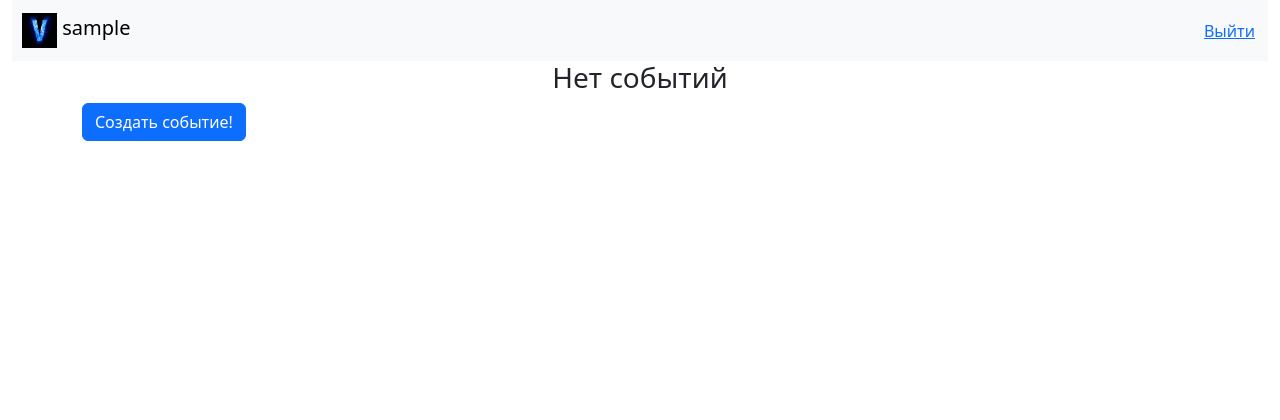
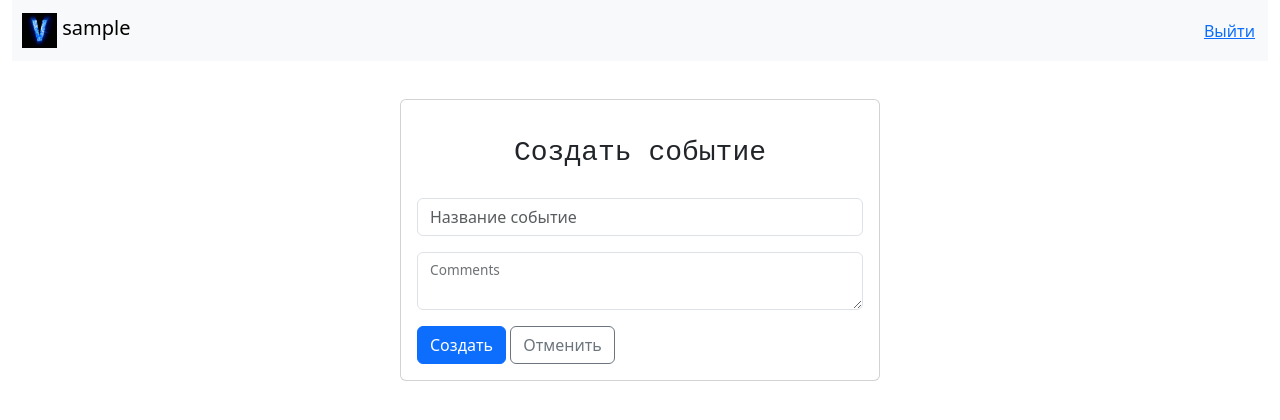
Before and after one commit to mikefromru/user-events, a Django app: page / in a window 1280 px wide. Shown: the top 420 px of the page. Run offline with Django 4.2, Linux system fonts and the light colour scheme; the visitor is signed in with stand-in values (Sample User, id 1); data that the repository does not hold is empty; some libraries are stand-ins or nearby versions.

Commit message:
Added ParticipantsListingField in event app

```diff
--- a/app/serializers.py
+++ b/app/serializers.py
@@ -18,8 +18,15 @@ class EventSerializer(serializers.ModelSerializer):
         model = Event
         fields = ('id', 'title', 'body', 'created_at', 'creator', 'participants')
 
+class ParticipantsListingField(serializers.RelatedField):
+    def to_representation(self, value):
+        return {'first_name': value.first_name, 'last_name': value.last_name}
 
 class EventPostSerializer(serializers.ModelSerializer):
+
+    participants = ParticipantsListingField(many=True, read_only=True)
+
+    # participants = serializers.RelatedField(many=True, read_only=True)
 
     class Meta:
         model = Event
--- a/app/views/api_views.py
+++ b/app/views/api_views.py
@@ -36,7 +36,8 @@ class EventAPIView(APIView):
         serializer = EventPostSerializer(data=request.data)
         print(request.data)
         if serializer.is_valid():
-            serializer.save()
+            # serializer.save()
+            serializer.save(participants=[self.request.user])
             return Response(serializer.data, status=201)
         return Response(serializer.errors, status=status.HTTP_400_BAD_REQUEST)
 
--- a/static/js/app/events.js
+++ b/static/js/app/events.js
@@ -42,7 +42,7 @@ new Vue({
 
             })
         },
-        create_event() {
+        create_event(a) {
             axios.defaults.xsrfCookieName = 'csrftoken'
             axios.defaults.xsrfHeaderName = 'X-CSRFToken'
             payload = {
@@ -52,14 +52,17 @@ new Vue({
                 'participants': [this.current_user_id],
             }
             axios.post('api/v1/app/', body=payload)
-            .then(response => (
+                .then(response => {
                     this.detail_event = response.data,
+                    console.log(this.detail_event, ' <<<< detail event from POST method')
                     this.is_show_create_even_block = false,
                     this.show_detail_even_block = true,
                     this.user_events.push(this.detail_event),
                     this.all_events.results.push(this.detail_event),
                     this.errors = {}
-            ))
+                    // window.location.reload()
+                    // console.log(this.all_events.count += 1)
+                })
                 .catch(error => {
                     this.errors = error.response.data
                 })
--- a/templates/app/events.html
+++ b/templates/app/events.html
@@ -14,7 +14,7 @@
     {% verbatim %}
     <div class="container">
         <!-- Show events -->
-        <div v-if="all_events.count > 0" class="row">
+        <div v-if="all_events.count" class="row">
             <div class="col-4">
                 <!-- All events -->
                 <h5>Все события</h5>
@@ -35,27 +35,6 @@
             {% endverbatim %}
             <!-- the block to create event -->
             {% include 'app/create_event.html' %}
-            <!-- <div v-if="is_show_create_even_block" class="col">
-                <div class="card p-3" style="width: 30rem;">
-                    <p class="card-title text-center p-3 fs-3">Создать событие</p>
-                    <li class="p-3 text-danger" v-for="(x, key) in errors">
-
-                    </li>
-
-                    <form>
-                        <div class="form-group mb-3">
-                            <input v-model="title"class="form-control" placeholder="Название событие">
-                        </div>
-                        <div class="form-floating mb-3">
-                            <textarea v-model="body" type="body" class="form-control" id="floatingTextarea2"></textarea>
-                              <label for="floatingTextarea2">Comments</label>
-                        </div>
-                        <button type="button" class="btn btn-primary" @click="create_event">Создать</button>
-                        <button type="button" class="btn btn-outline-secondary" @click="cancel_create_event">Отменить</button>
-                    </form>
-
-                </div>
-            </div> -->
             {% verbatim %}
             <!-- Name of chosen event -->
             <div v-if="show_detail_even_block" class="col">
@@ -66,8 +45,11 @@
                 </div>
                 <div v-if="flag">
                     <h5>Участники</h5>
-                    <div v-for="(x, index) in detail_event.participants">
-                    <a href="#" @click="get_user_info(x)">{{ index + 1}} {{ x.first_name }} {{ x.last_name }}</a>
+                    <div>
+                        <div v-for="(x, index) in detail_event.participants">
+                            <a href="#" @click="get_user_info(x)">{{ index + 1}} {{ x.first_name }} {{ x.last_name }}</a>
+                        </div>
+
                     </div>
                     <br>
                     <button class="btn btn-primary" @click="participate_or_stop">{{ name_button }}</button>
@@ -88,12 +70,14 @@
                 <button class="btn btn-primary">Ok</button>
             </div>
         </div>
-    {% endverbatim %}
         <!-- Say no events  -->
+        {% endverbatim %}
         <div v-else>
-            <h3><center>Нет событий</center></h3>
-            <button type='' class="btn btn-primary" @click="add_event">Создать событие!</button>
-            {% include 'app/create_event.html' %}
+            <!-- <h3><center>Нет событий</center></h3> -->
+            <!-- <button type='' class="btn btn-primary" @click="add_event">Создать событие!</button> -->
+            <div class="main-div-card" v-if="is_show_create_even_block = true">
+                {% include 'app/create_event.html' %}
+            </div>
         </div>
     </div>
 </div>
```
Lines whose indentation alone changed are shown as unchanged.
